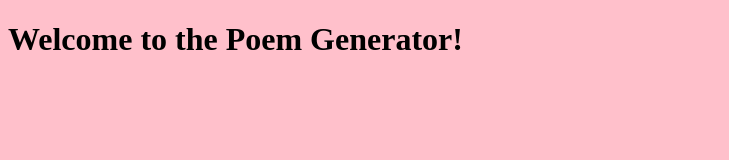
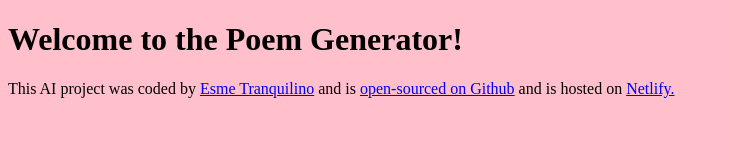
Before and after one commit to esmetranquilino/poems-generator, a plain HTML site: page index.html in a window 1280 px wide. Shown: the whole page, without its empty margins (0-729 px from the left). Drawn offline with Linux system fonts and the light colour scheme.

Commit message:
updated html

```diff
--- a/index.html
+++ b/index.html
@@ -8,6 +8,8 @@
 </head>
 <body>
     <h1>Welcome to the Poem Generator!</h1>
+
+    <footer>This AI project was coded by <a href="https://github.com/esmetranquilino" target="_blank">Esme Tranquilino</a> and is <a href="https://github.com/esmetranquilino/poems-generator" target="_blank">open-sourced on Github</a> and is hosted on <a href="https://esmepoemgenerator.netlify.app/" target="_blank">Netlify.</a></footer>
     <script src="src/index.js"></script>
 </body>
 </html>
```
